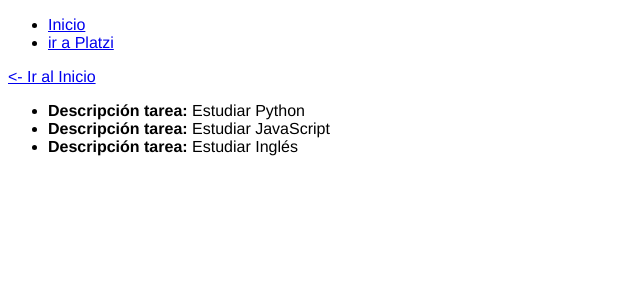
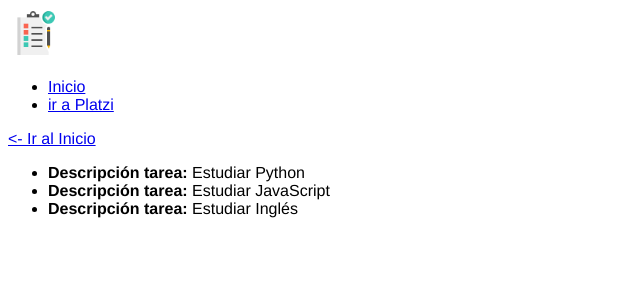
Before and after one commit to bl00p1ng/intro-flask, a Flask app: page /hello in a window 1280 px wide. Shown: the top 300 px of the page, without its empty margins (0-640 px from the left). Run offline with Flask 2, Linux system fonts and the light colour scheme.

Commit message:
Archivos estaticos

```diff
--- a/static/css/styles.css
+++ b/static/css/styles.css
@@ -1,3 +1,8 @@
 body {
     font-family: Helvetica, sans-serif;
 }
+
+.logo {
+    width: 50px;
+    height: auto;
+}
--- a/templates/navbar.html
+++ b/templates/navbar.html
@@ -1,4 +1,9 @@
 <nav>
+    <img
+        class="logo"
+        src="{{ url_for('static', filename='images/to-do-list.png') }}"
+        alt="Logotipo"
+    />
     <ul>
         <li>
             <a href="{{ url_for('index') }}">Inicio</a>
```
Also changed, not shown: static/images/to-do-list.png (added).
